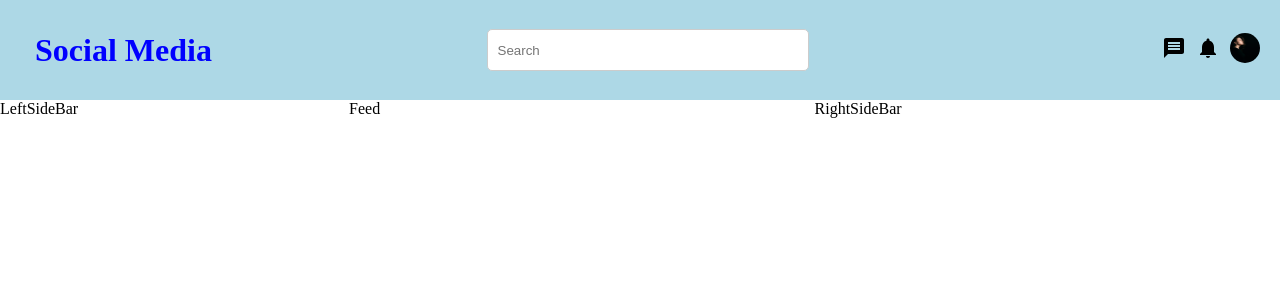
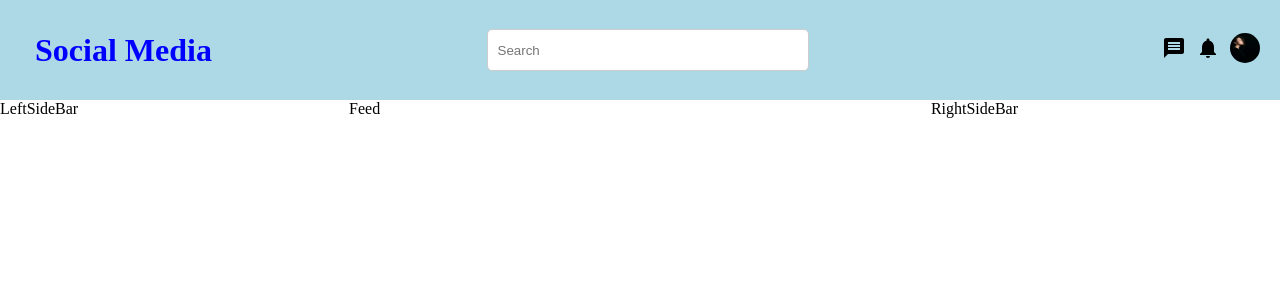
Before and after one commit to DattaPavanLovisetti/my-react-website, a React (Create React App) app: page /homepage in a window 1280 px wide. Shown: the top 300 px of the page. Built offline with nearby package versions, Linux system fonts and the light colour scheme.

Commit message:
added small changes in css

```diff
--- a/src/Home page/Feed/Feed.css
+++ b/src/Home page/Feed/Feed.css
@@ -1,3 +1,3 @@
 .feed-main {
-    flex: 4;
+    flex: 5;
 }
--- a/src/Home page/HomePage.jsx
+++ b/src/Home page/HomePage.jsx
@@ -1,6 +1,6 @@
 import React from 'react'
 import TopBar from './Top Bar/TopBar'
-import "./HomePage.css"
+import "./Homepage.css"
 import LeftSideBar from './Left Side Bar/LeftSideBar'
 import RightSideBar from './Right Side Bar/RightSideBar'
 import Feed from './Feed/Feed'
--- a/src/Home page/Right Side Bar/RightSideBar.css
+++ b/src/Home page/Right Side Bar/RightSideBar.css
@@ -1,3 +1,3 @@
 .rightsidebar-main {
-    flex: 4;
+    flex: 3;
 }
```
